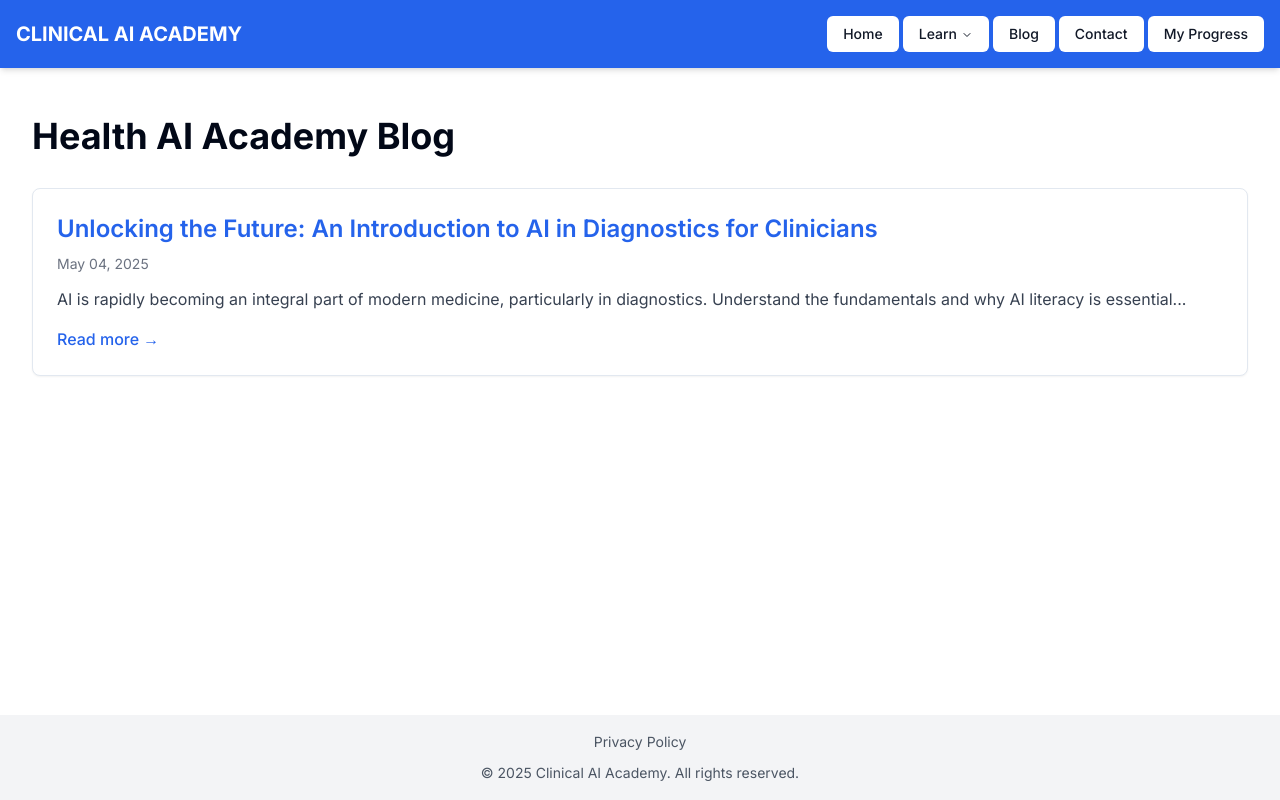
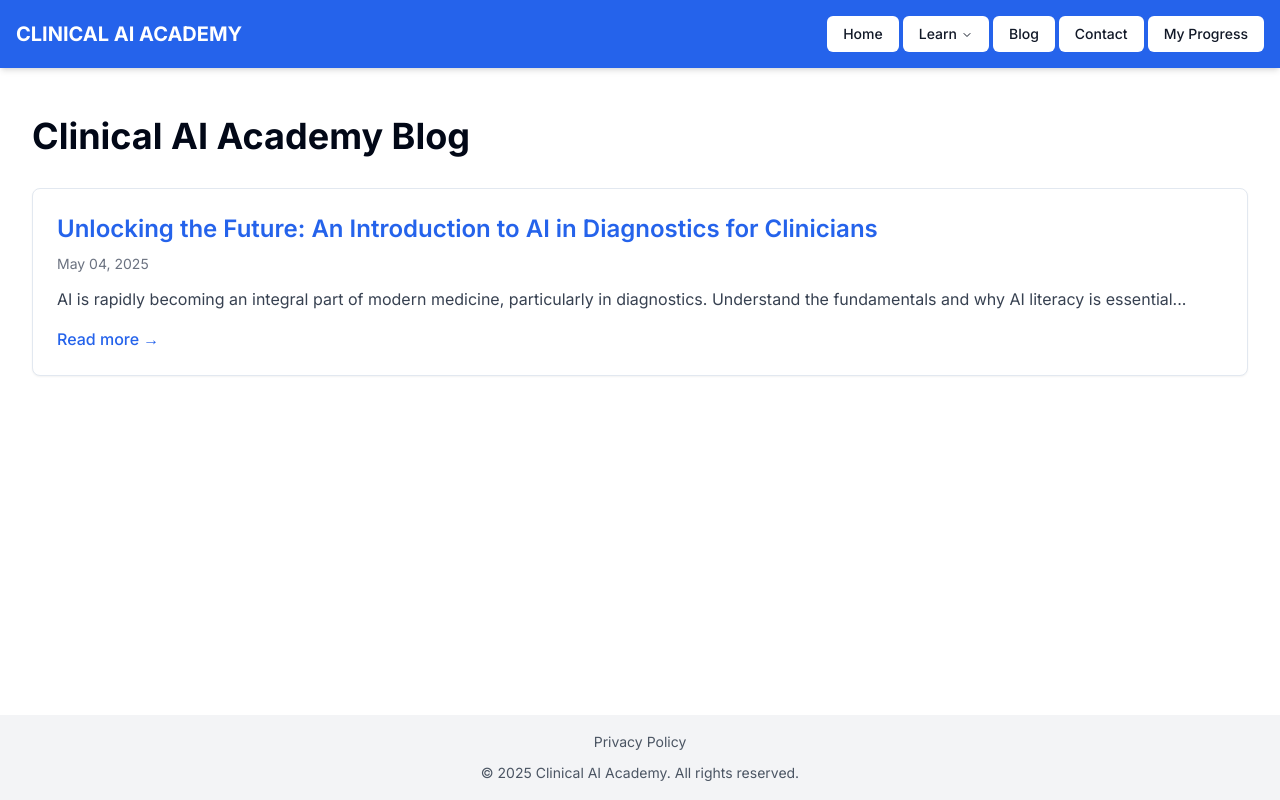
Before and after one commit to anazz-dev/ai-healthcare-learn, a Next.js app: page /blog in a window 1280 px wide. Built offline with nearby package versions, Linux system fonts and the light colour scheme.

Commit message:
edit blog title

```diff
--- a/src/app/blog/page.tsx
+++ b/src/app/blog/page.tsx
@@ -15,7 +15,7 @@ const posts = [
 export default function BlogPage() {
   return (
     <div className="container mx-auto px-4 py-8">
-      <h1 className="text-4xl font-bold mb-8">Health AI Academy Blog</h1>
+      <h1 className="text-4xl font-bold mb-8">Clinical AI Academy Blog</h1>
 
       <div className="space-y-8">
         {posts.map((post) => (
```
Also changed, not shown: 1 other file (tests, documents, lock files or other folders).
